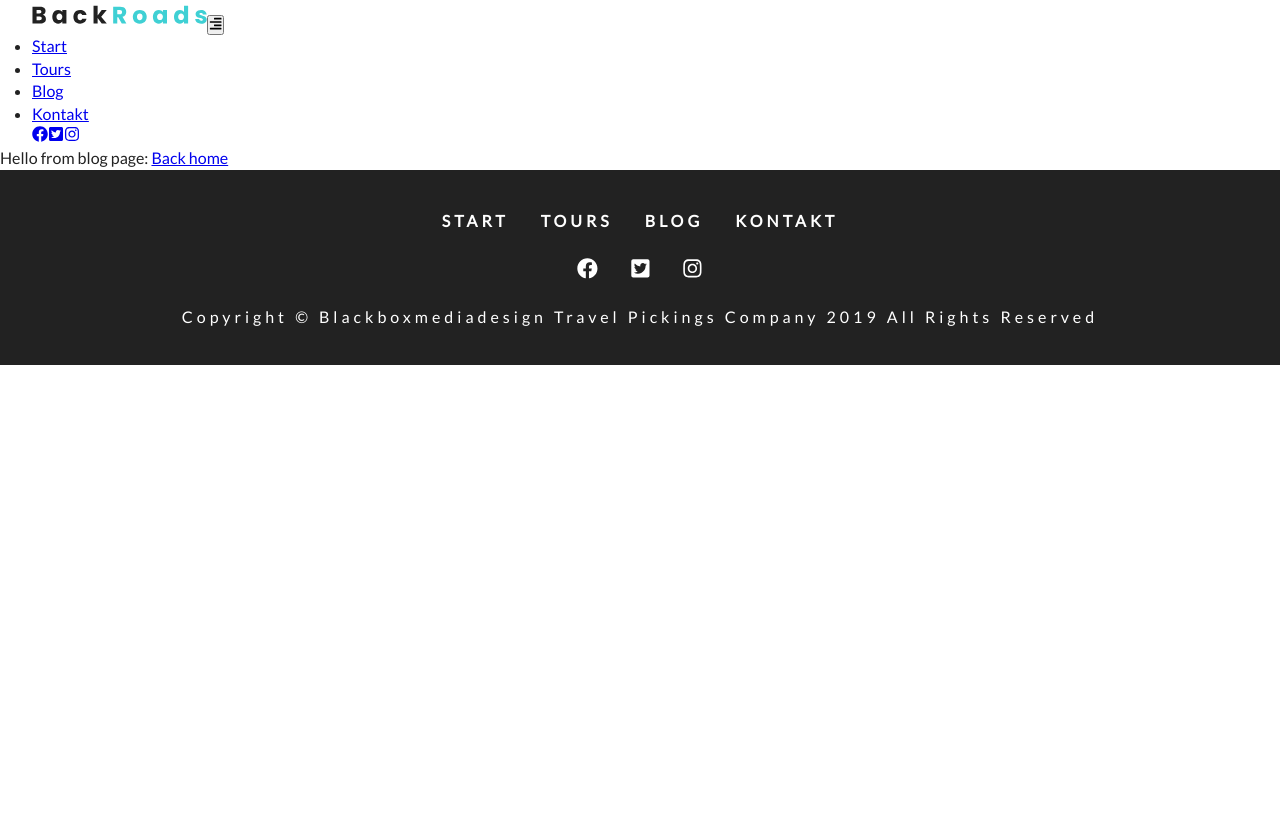
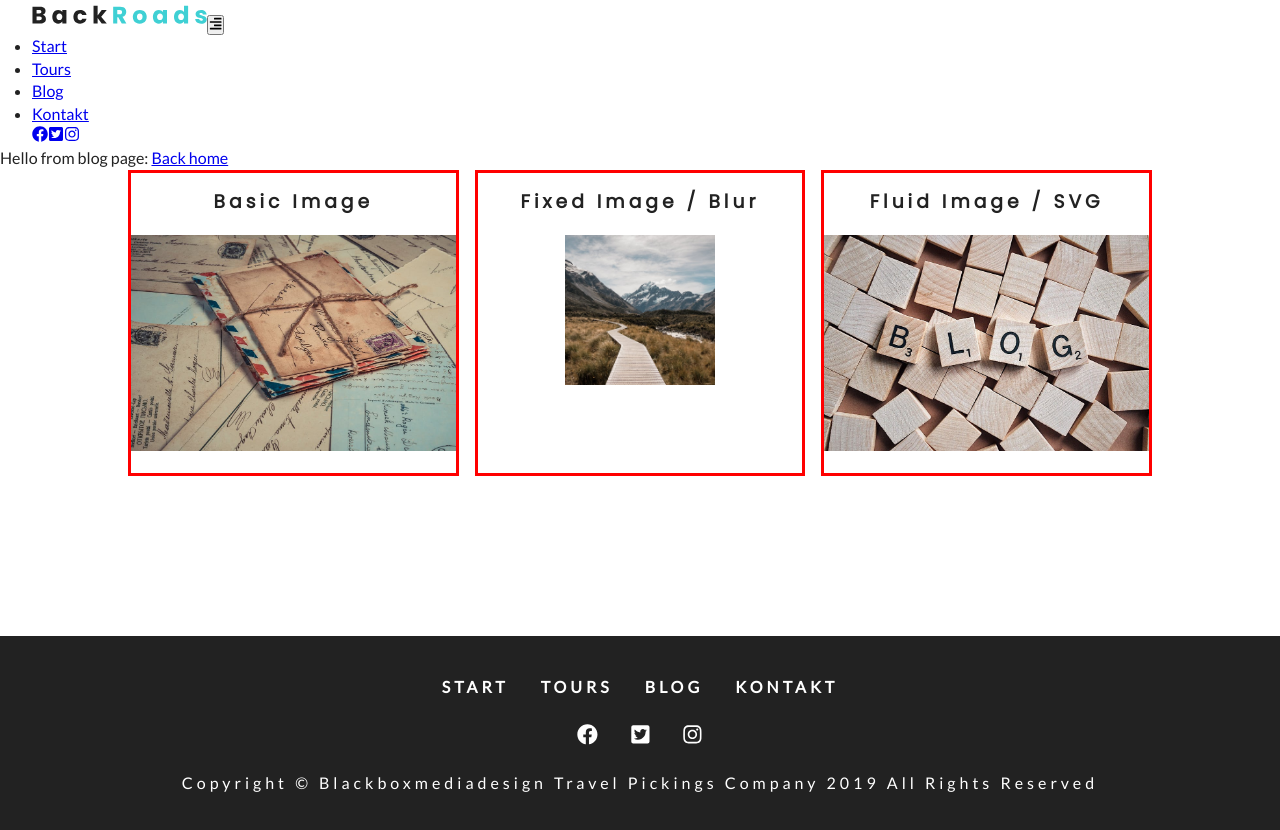
Before and after one commit to bodhicougar/backroads, a Gatsby site: page /blog in a window 1280 px wide. Before the commit the page ends 800 px from the top, so only its background shows below. Built offline with nearby package versions, Linux system fonts and the light colour scheme; Gatsby itself is replaced by a stand-in of ours.

Commit message:
Mit images herumspielen

```diff
--- /dev/null
+++ b/src/examples/Images.js
@@ -0,0 +1,66 @@
+import React from 'react'
+import { graphql, useStaticQuery } from 'gatsby'
+import styled from 'styled-components'
+import img from '../images/connectBcg.jpeg'
+import Img from 'gatsby-image'
+
+const getImages = graphql`
+  query Images {
+    fixed: file(relativePath: { eq: "defaultBcg.jpeg" }) {
+      id
+      childImageSharp {
+        fixed(width: 150, height: 150, grayscale: true) {
+          ...GatsbyImageSharpFixed
+        }
+      }
+    }
+    fluid: file(relativePath: { eq: "blogBcg.jpeg" }) {
+      childImageSharp {
+        fluid {
+          ...GatsbyImageSharpFluid_tracedSVG
+        }
+      }
+    }
+  }
+`
+
+const Images = () => {
+  const data = useStaticQuery(getImages)
+  return (
+    <Wrapper>
+      <article>
+        <h3>Basic Image</h3>
+        <img src={img} className="basic" />
+      </article>
+      <article>
+        <h3>Fixed image / blur</h3>
+        <Img fixed={data.fixed.childImageSharp.fixed} />
+      </article>
+      <article>
+        <h3>Fluid image / SVG</h3>
+        <Img fluid={data.fluid.childImageSharp.fluid} />
+      </article>
+    </Wrapper>
+  )
+}
+
+const Wrapper = styled.div`
+  text-align: center;
+  text-transform: capitalize;
+  width: 80vw;
+  margin: 0 auto 10rem auto;
+  article {
+    border: 3px solid red;
+    padding: 1rem 0;
+  }
+  .basic {
+    width: 100%;
+  }
+  @media (min-width: 992px) {
+    display: grid;
+    grid-template-columns: 1fr 1fr 1fr;
+    grid-column-gap: 1rem;
+  }
+`
+
+export default Images
--- a/src/pages/blog.js
+++ b/src/pages/blog.js
@@ -1,11 +1,13 @@
 import React from 'react'
 import { Link } from 'gatsby'
 import Layout from '../components/Layout'
+import Images from '../examples/Images'
 
 const blog = () => {
   return (
     <Layout>
       Hello from blog page: <Link to="/">Back home</Link>
+      <Images />
     </Layout>
   )
 }
```
